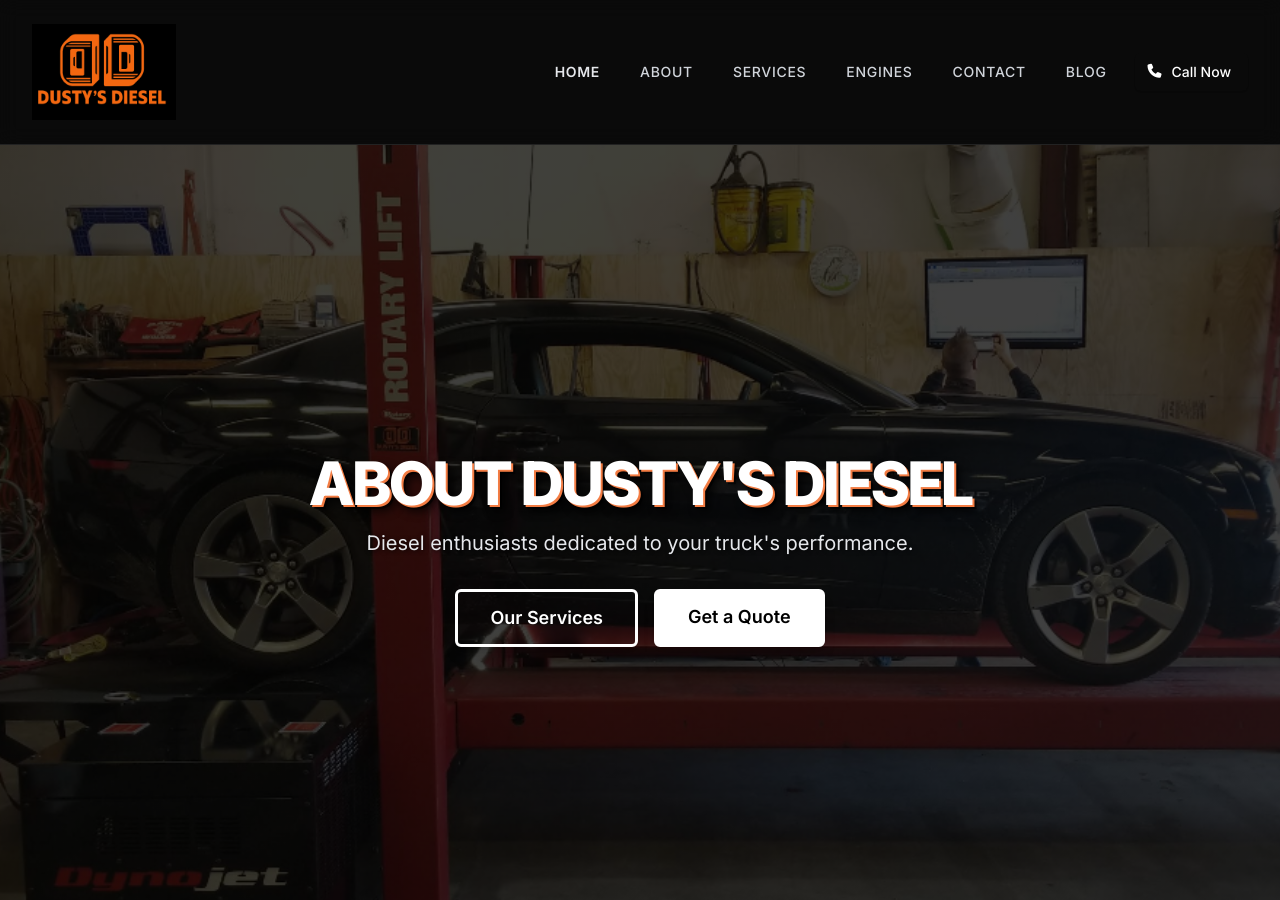
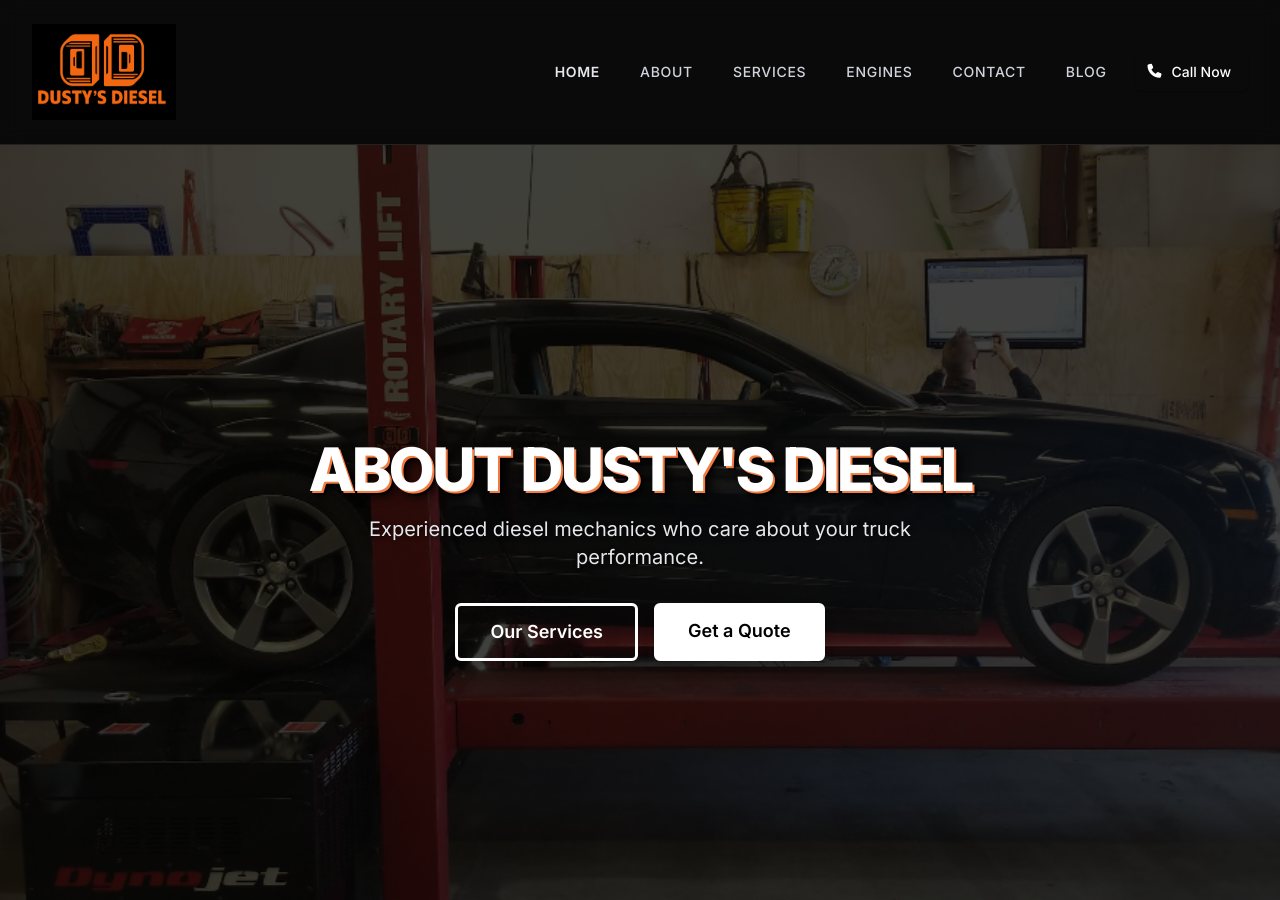
Before and after one commit to JamesBrownR/Dusty-s-Diesel, a Jekyll site: the page built from about/index.html, in a window 1280 px wide and 900 px high. Built offline with Jekyll 4.4.1, drawn with Linux system fonts in a browser that asks for light colours; nearby versions of some CDN libraries.

Commit message:
Update index.html

```diff
--- a/about/index.html
+++ b/about/index.html
@@ -14,7 +14,7 @@
             ABOUT DUSTY'S DIESEL
         </h1>
         <p class="mt-4 max-w-2xl mx-auto text-lg sm:text-xl text-gray-200" style="text-shadow: 1px 1px 4px rgba(0,0,0,0.8);">
-            Diesel enthusiasts dedicated to your truck's performance.
+            Experienced diesel mechanics who care about your truck performance.
         </p>
          <div class="mt-8 flex flex-col sm:flex-row gap-4 justify-center">
             <a href="{{ site.baseurl }}/services" class="inline-block px-8 py-3 text-lg font-semibold rounded-md shadow-lg text-white bg-brand-red hover:bg-opacity-80 transition-all duration-300 transform hover:scale-105 focus-ring" style="border-color: #ffffff; border-width: medium;">
```
